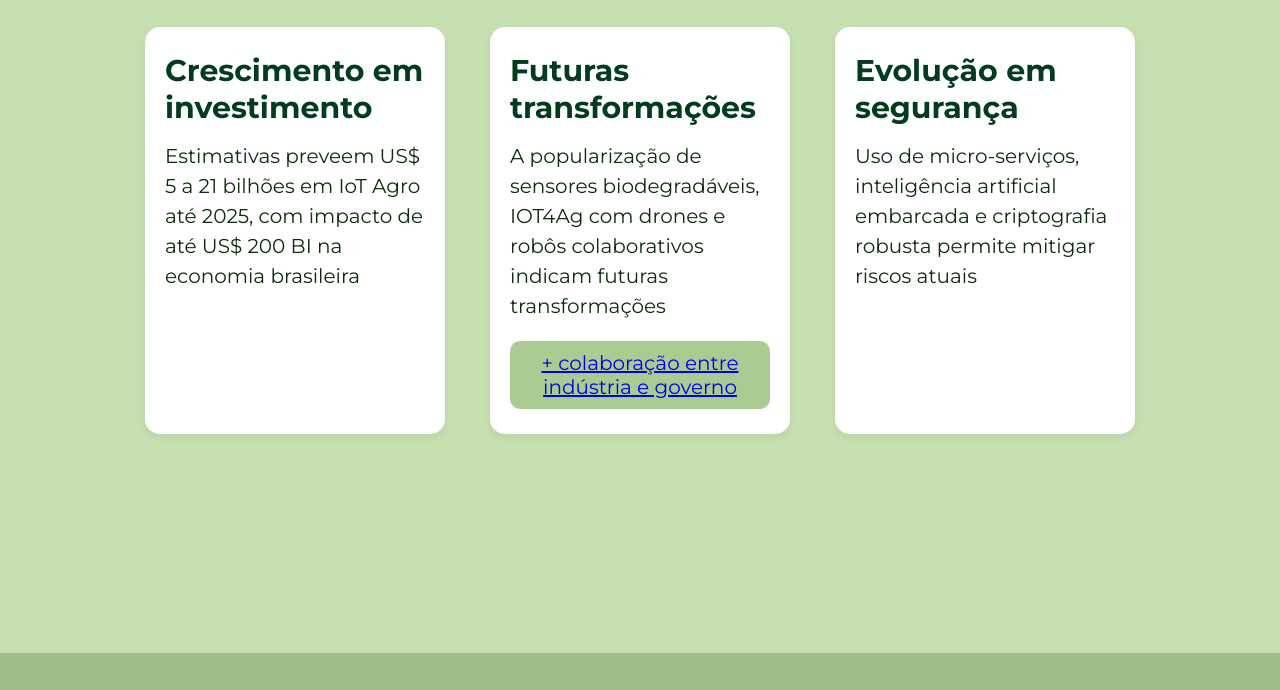
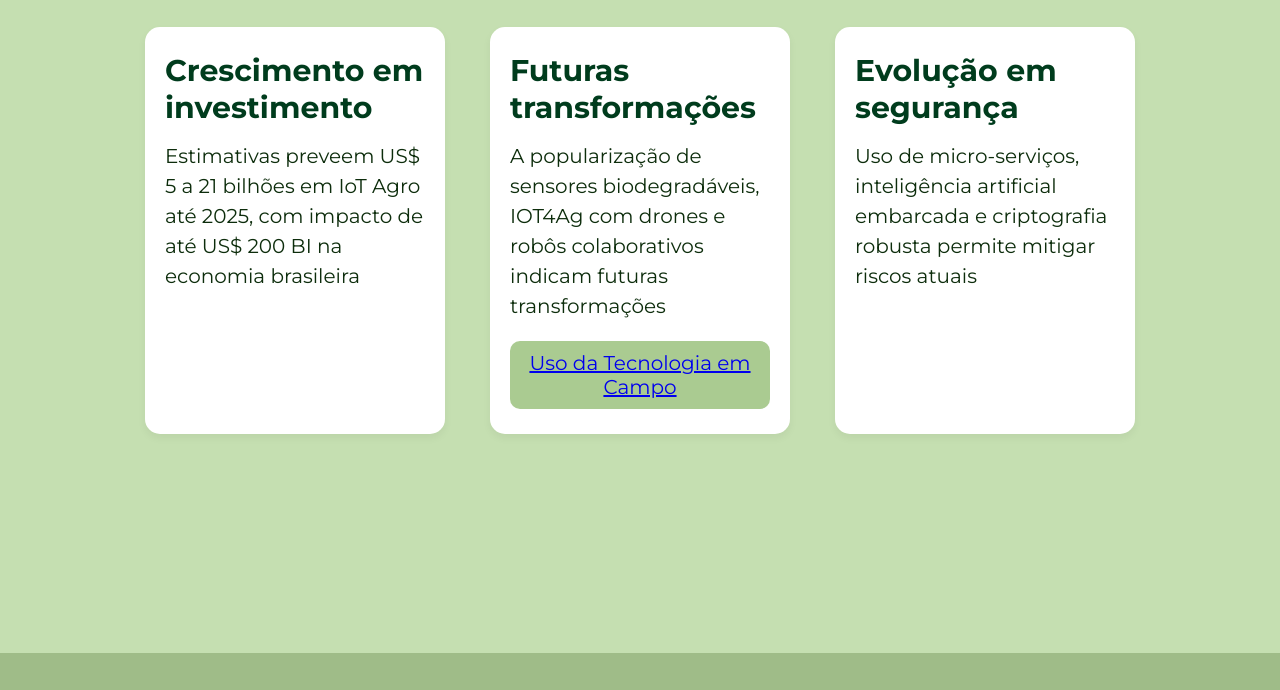
Before and after one commit to ferolinunes/AgronegocioIoT, a plain HTML site: page pesquisaIot/index.html in a window 1280 px wide. Shown: the part 3677-4367 px from the top of the page. Drawn offline with Linux system fonts and the light colour scheme.

Commit message:
atualizar

```diff
--- a/pesquisaIot/index.html
+++ b/pesquisaIot/index.html
@@ -130,7 +130,7 @@
         <p>
           A popularização de sensores biodegradáveis, IOT4Ag com drones e robôs colaborativos indicam futuras transformações
         </p>
-        <div class="subinfo"><a href="https://youtu.be/lzzf0yuvYDI?si=-_H0aoguL9lFfybv">+ colaboração entre indústria e governo</a></div>
+        <div class="subinfo"><a href="https://www.youtube.com/watch?v=xI0kfGJjrrI">Uso da Tecnologia em Campo</a></div>
       </div>
 
       <div class="cartao">
```
